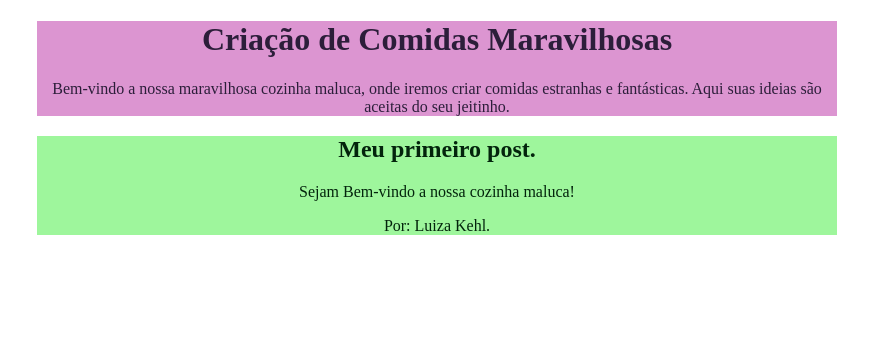
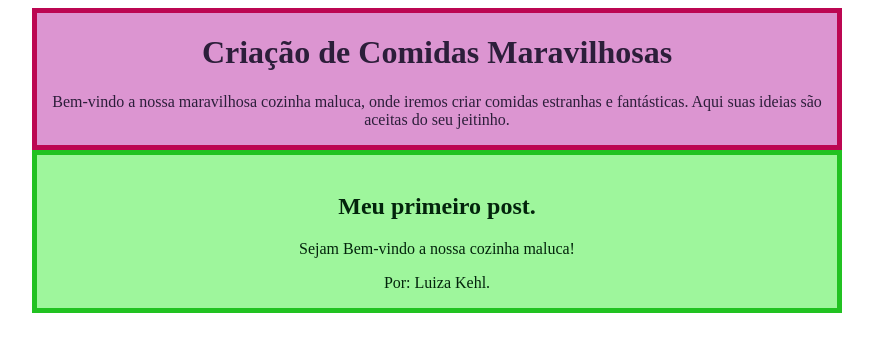
Before and after one commit to luizakehlsilva-dot/Site-1A-2-trim, a plain HTML site: page index.html in a window 1280 px wide. Shown: the whole page, without its empty margins (203-1076 px from the left). Drawn offline with Linux system fonts and the light colour scheme.

Commit message:
criamos as bordas e o padding

```diff
--- a/index.html
+++ b/index.html
@@ -12,6 +12,7 @@
                 text-align: center;
                 max-width: 800px;
                 margin: 0 auto;
+                border: 5px solid rgb(188, 6, 82);
             }
             main{
                 background-color: rgb(158, 246, 156);
@@ -19,6 +20,10 @@
                 text-align: center;
                 max-width: 800px;
                 margin: 0 auto;
+                margin: 0 auto;
+                border: 5px solid rgb(33, 194, 33);
+            }
+
             }
 
 
@@ -32,7 +37,7 @@
         </header>
 
         <main>
-
+            <img src="" alt="">
             <h2>Meu primeiro post.</h2>
             <p>Sejam Bem-vindo a nossa cozinha maluca!</p>
             <p>Por: Luiza Kehl.</p>
```
